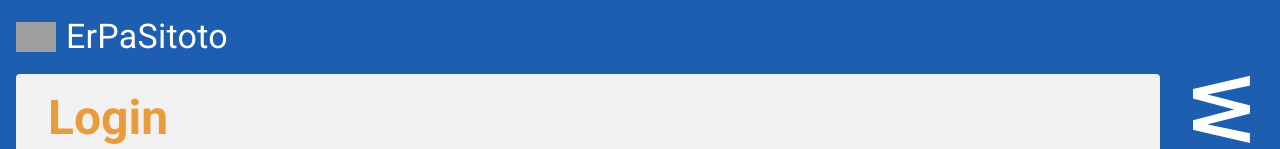
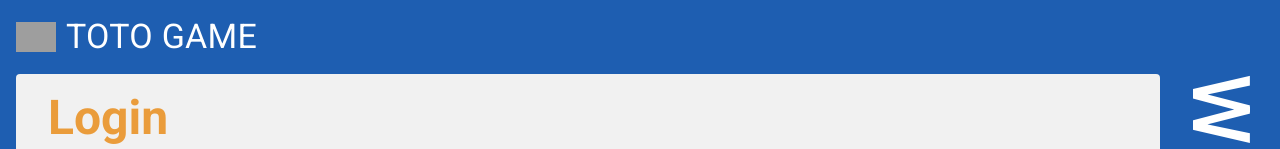
Before and after one commit to willemverbuyst/toto-game, a React (Create React App) app: page /login in a window 1280 px wide. Shown: the top 149 px of the page. Built offline with nearby package versions, Linux system fonts and the light colour scheme; no server answers; grey boxes are pictures that could not be loaded.

Commit message:
Set up simple go server for rules

```diff
--- a/src/constants/general.ts
+++ b/src/constants/general.ts
@@ -1 +1 @@
-export const APP_NAME = 'ErPaSitoto'
+export const APP_NAME = 'TOTO GAME'
--- a/src/constants/routes.ts
+++ b/src/constants/routes.ts
@@ -2,8 +2,6 @@ export const HOME = '/'
 export const LOGIN = '/login'
 export const SIGN_UP = '/signup'
 export const FORGOT_PASSWORD = '/forgotPassword'
-export const CHAT = '/chat'
-
 export const ROUND = '/klassement/ronde/:ronde'
 export const TOTAL_TOTO = '/klassement/totaaltoto'
 export const TOTO_ROUND = '/klassement/totoronde/:totoronde'
```
